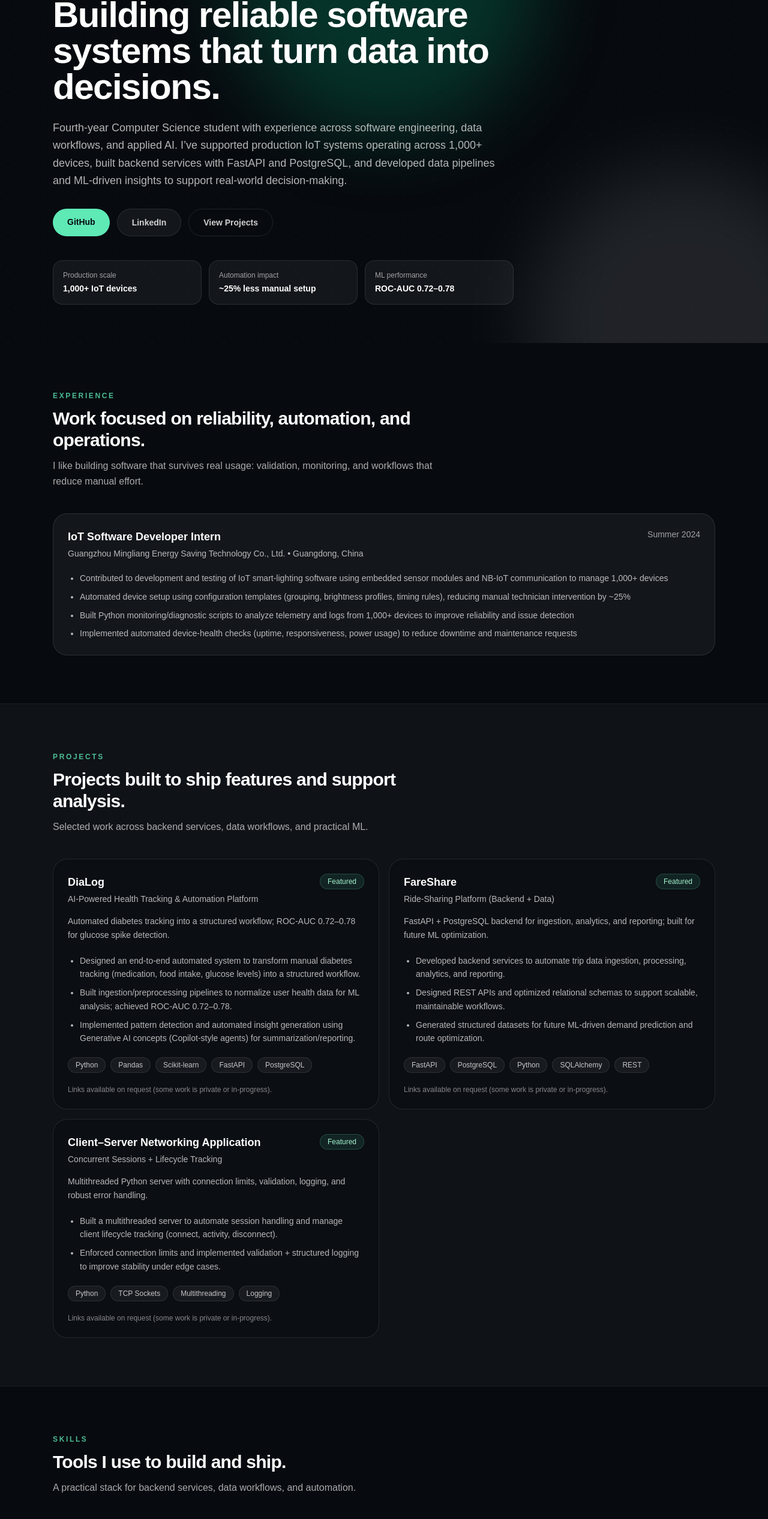
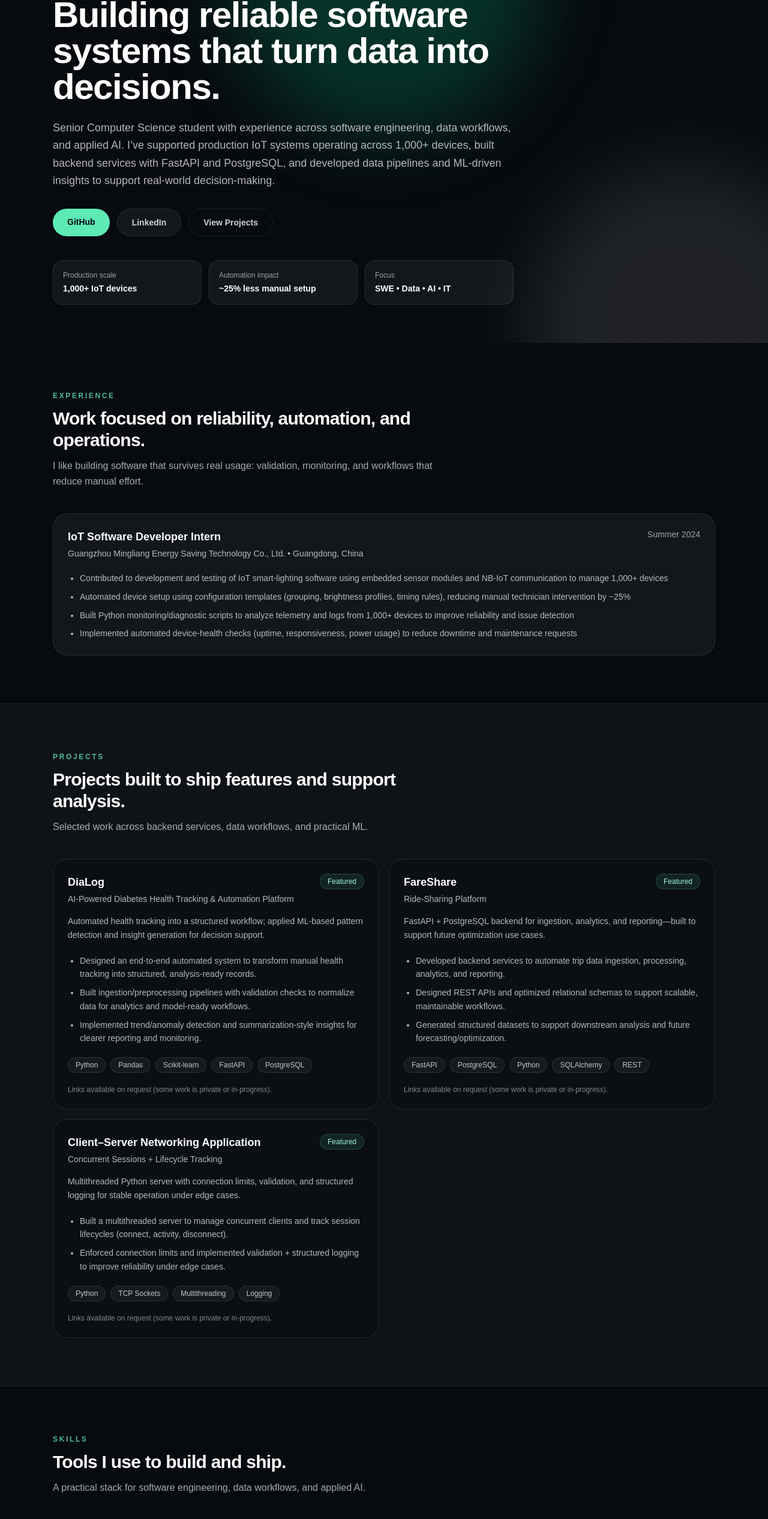
Before and after one commit to alexou8/alex-ou-portfolio, a Next.js app: page / in a window 1280 px wide. Shown: the part 206-2739 px from the top of the page at 60% size. Built offline with nearby package versions, Linux system fonts and the light colour scheme.

Commit message:
Refactor profile and project details with animations
Updated profile information, project details, and improved code structure with scroll reveal animations.

```diff
--- a/app/page.tsx
+++ b/app/page.tsx
@@ -1,25 +1,52 @@
+"use client";
+
 // app/page.tsx
 // ============================================================
 // Wealthsimple-inspired Portfolio (Next.js App Router + Tailwind)
-// - Dark, minimal, crisp spacing, rounded cards, subtle gradients
-// - EDIT HERE comments show what to change quickly
+// + Smooth animations (hero stagger + scroll reveal + hover lift)
 // ============================================================
+//
+// IMPORTANT (1-time):
+// This file expects the CSS helpers to exist in app/globals.css:
+//
+//   .reveal / .reveal.show
+//   .hero-in (and optional [data-delay] variants)
+//   prefers-reduced-motion guard
+//
+// If you haven't added them yet, paste the CSS snippet I gave earlier into app/globals.css.
+// ============================================================
+
+import { useEffect } from "react";
+
+type ProjectLink = {
+  label: string;
+  href: string;
+};
+
+type Project = {
+  name: string;
+  subtitle: string;
+  impact: string;
+  bullets: string[];
+  stack: string[];
+  links?: ProjectLink[];
+};
 
 const LINKS = {
   // EDIT HERE
   github: "https://github.com/alexou8",
-  linkedin: "https://www.linkedin.com/in/alexou8",
+  linkedin: "https://www.linkedin.com/in/alexou8/",
   email: "oualex8@gmail.com",
 };
 
 const PROFILE = {
-  // EDIT HERE
+  // EDIT HERE (balanced for SWE / AI-ML / IT / Data)
   name: "Alex Ou",
   location: "Richmond Hill, ON",
   tagline: "Software • Data • AI • Systems",
   headline: "Building reliable software systems that turn data into decisions.",
   summary:
-    "Fourth-year Computer Science student with experience across software engineering, data workflows, and applied AI. I’ve supported production IoT systems operating across 1,000+ devices, built backend services with FastAPI and PostgreSQL, and developed data pipelines and ML-driven insights to support real-world decision-making.",
+    "Senior Computer Science student with experience across software engineering, data workflows, and applied AI. I’ve supported production IoT systems operating across 1,000+ devices, built backend services with FastAPI and PostgreSQL, and developed data pipelines and ML-driven insights to support real-world decision-making.",
 };
 
 const EXPERIENCE = [
@@ -38,80 +65,76 @@ const EXPERIENCE = [
   },
 ];
 
-type ProjectLink = {
-  label: string;
-  href: string;
-};
-
-type Project = {
-  name: string;
-  subtitle: string;
-  impact: string;
-  bullets: string[];
-  stack: string[];
-  links?: ProjectLink[];
-};
-
 const PROJECTS: Project[] = [
   {
     // EDIT HERE
     name: "DiaLog",
-    subtitle: "AI-Powered Health Tracking & Automation Platform",
+    subtitle: "AI-Powered Diabetes Health Tracking & Automation Platform",
     impact:
-      "Automated diabetes tracking into a structured workflow; ROC-AUC 0.72–0.78 for glucose spike detection.",
+      "Automated health tracking into a structured workflow; applied ML-based pattern detection and insight generation for decision support.",
     bullets: [
-      "Designed an end-to-end automated system to transform manual diabetes tracking (medication, food intake, glucose levels) into a structured workflow.",
-      "Built ingestion/preprocessing pipelines to normalize user health data for ML analysis; achieved ROC-AUC 0.72–0.78.",
-      "Implemented pattern detection and automated insight generation using Generative AI concepts (Copilot-style agents) for summarization/reporting.",
+      "Designed an end-to-end automated system to transform manual health tracking into structured, analysis-ready records.",
+      "Built ingestion/preprocessing pipelines with validation checks to normalize data for analytics and model-ready workflows.",
+      "Implemented trend/anomaly detection and summarization-style insights for clearer reporting and monitoring.",
     ],
     stack: ["Python", "Pandas", "Scikit-learn", "FastAPI", "PostgreSQL"],
-    links: [
-      // EDIT HERE (optional)
-      // { label: "GitHub", href: "https://github.com/..." },
-      // { label: "Demo", href: "https://..." },
-    ],
+    links: [],
   },
   {
     name: "FareShare",
-    subtitle: "Ride-Sharing Platform (Backend + Data)",
+    subtitle: "Ride-Sharing Platform",
     impact:
-      "FastAPI + PostgreSQL backend for ingestion, analytics, and reporting; built for future ML optimization.",
+      "FastAPI + PostgreSQL backend for ingestion, analytics, and reporting—built to support future optimization use cases.",
     bullets: [
       "Developed backend services to automate trip data ingestion, processing, analytics, and reporting.",
       "Designed REST APIs and optimized relational schemas to support scalable, maintainable workflows.",
-      "Generated structured datasets for future ML-driven demand prediction and route optimization.",
+      "Generated structured datasets to support downstream analysis and future forecasting/optimization.",
     ],
     stack: ["FastAPI", "PostgreSQL", "Python", "SQLAlchemy", "REST"],
-    links: [
-      // EDIT HERE (optional)
-      // { label: "GitHub", href: "https://github.com/..." },
-      // { label: "Demo", href: "https://..." },
-    ],
+    links: [],
   },
   {
     name: "Client–Server Networking Application",
     subtitle: "Concurrent Sessions + Lifecycle Tracking",
     impact:
-      "Multithreaded Python server with connection limits, validation, logging, and robust error handling.",
+      "Multithreaded Python server with connection limits, validation, and structured logging for stable operation under edge cases.",
     bullets: [
-      "Built a multithreaded server to automate session handling and manage client lifecycle tracking (connect, activity, disconnect).",
-      "Enforced connection limits and implemented validation + structured logging to improve stability under edge cases.",
+      "Built a multithreaded server to manage concurrent clients and track session lifecycles (connect, activity, disconnect).",
+      "Enforced connection limits and implemented validation + structured logging to improve reliability under edge cases.",
     ],
     stack: ["Python", "TCP Sockets", "Multithreading", "Logging"],
-    links: [
-      // EDIT HERE (optional)
-      // { label: "GitHub", href: "https://github.com/..." },
-    ],
+    links: [],
   },
 ];
 
 const SKILLS = {
-  // Pulled from resume — EDIT HERE to reorder or remove
-  "Languages & Scripting": ["Python", "SQL", "Java", "JavaScript", "C", "TypeScript", "Lua", "VBA"],
-  "Backend & Data": ["FastAPI", "PostgreSQL", "SQLAlchemy", "REST APIs", "Data Pipelines"],
-  "AI / ML": ["Scikit-learn", "ML Pipelines", "Generative AI (Copilot Agents)"],
-  "Tools": ["Git", "CircuitVerse", "Microsoft Office", "Power Automate (workflow concepts)"],
+  // EDIT HERE (reorder / trim anytime)
+  "Languages & Scripting": ["Python", "SQL", "Java", "JavaScript", "C", "TypeScript"],
+  "Backend & Data": ["FastAPI", "PostgreSQL", "REST APIs", "Data Pipelines", "Validation & Logging"],
+  "AI / ML": ["Scikit-learn", "ML Pipelines", "Applied AI Workflows"],
+  Tools: ["Git", "Linux", "Postman", "Microsoft Office"],
 };
+
+function useScrollReveal() {
+  useEffect(() => {
+    const els = Array.from(document.querySelectorAll<HTMLElement>(".reveal"));
+
+    const io = new IntersectionObserver(
+      (entries) => {
+        entries.forEach((e) => {
+          if (e.isIntersecting) {
+            (e.target as HTMLElement).classList.add("show");
+            io.unobserve(e.target); // reveal once (clean + performant)
+          }
+        });
+      },
+      { threshold: 0.12 }
+    );
+
+    els.forEach((el) => io.observe(el));
+    return () => io.disconnect();
+  }, []);
+}
 
 function Pill({ children }: { children: React.ReactNode }) {
   return (
@@ -121,7 +144,15 @@ function Pill({ children }: { children: React.ReactNode }) {
   );
 }
 
-function SectionTitle({ eyebrow, title, desc }: { eyebrow: string; title: string; desc?: string }) {
+function SectionTitle({
+  eyebrow,
+  title,
+  desc,
+}: {
+  eyebrow: string;
+  title: string;
+  desc?: string;
+}) {
   return (
     <div className="max-w-2xl">
       <p className="text-xs font-semibold tracking-[0.22em] text-emerald-300/80">{eyebrow}</p>
@@ -132,12 +163,14 @@ function SectionTitle({ eyebrow, title, desc }: { eyebrow: string; title: string
 }
 
 export default function Home() {
+  useScrollReveal();
+
   return (
     <main className="min-h-screen bg-[#070A0F] text-white">
-      {/* ======================================================
+      {/* =========================
           NAV
-        EDIT HERE: Resume link if you add one (e.g., /resume.pdf)
-      ======================================================= */}
+          EDIT HERE: Resume link if you add one (e.g., /resume.pdf in /public)
+      ========================== */}
       <header className="sticky top-0 z-50 border-b border-white/5 bg-[#070A0F]/70 backdrop-blur">
         <nav className="mx-auto flex max-w-6xl items-center justify-between px-5 sm:px-6 py-4">
           <a href="#top" className="group inline-flex items-center gap-3">
@@ -163,7 +196,6 @@ export default function Home() {
               Contact
             </a>
 
-            {/* EDIT HERE: If you host a resume in /public/resume.pdf then set href="/resume.pdf" */}
             <a
               href="#"
               className="rounded-full border border-white/10 bg-white/5 px-4 py-2 text-white/80 hover:bg-white/10 hover:text-white transition"
@@ -174,11 +206,11 @@ export default function Home() {
         </nav>
       </header>
 
-      {/* ======================================================
-        HERO (Wealthsimple-ish: bold, minimal, gradient accents)
-      ======================================================= */}
+      {/* =========================
+          HERO (stagger load-in)
+      ========================== */}
       <section id="top" className="relative overflow-hidden">
-        {/* background accents */}
+        {/* Background accents */}
         <div className="absolute inset-0">
           <div className="absolute -top-40 left-1/2 h-[520px] w-[520px] -translate-x-1/2 rounded-full bg-emerald-400/20 blur-3xl" />
           <div className="absolute -bottom-56 right-[-120px] h-[520px] w-[520px] rounded-full bg-white/10 blur-3xl" />
@@ -187,19 +219,27 @@ export default function Home() {
 
         <div className="relative mx-auto max-w-6xl px-5 sm:px-6 pt-14 sm:pt-20 pb-12 sm:pb-16">
           <div className="max-w-3xl">
-            <div className="flex flex-wrap items-center gap-2">
+            <div className="hero-in flex flex-wrap items-center gap-2" data-delay="1">
               <Pill>{PROFILE.tagline}</Pill>
               <Pill>{PROFILE.location}</Pill>
               <Pill>Wilfrid Laurier University • BSc CS</Pill>
             </div>
 
-            <h1 className="mt-6 text-4xl sm:text-5xl lg:text-6xl font-semibold tracking-tight text-white">
+            <h1
+              className="hero-in mt-6 text-4xl sm:text-5xl lg:text-6xl font-semibold tracking-tight text-white"
+              data-delay="2"
+            >
               {PROFILE.headline}
             </h1>
 
-            <p className="mt-6 text-base sm:text-lg text-white/70 leading-relaxed">{PROFILE.summary}</p>
+            <p
+              className="hero-in mt-6 text-base sm:text-lg text-white/70 leading-relaxed"
+              data-delay="3"
+            >
+              {PROFILE.summary}
+            </p>
 
-            <div className="mt-8 flex flex-wrap gap-3">
+            <div className="hero-in mt-8 flex flex-wrap gap-3" data-delay="3">
               <a
                 href={LINKS.github}
                 target="_blank"
@@ -224,8 +264,8 @@ export default function Home() {
               </a>
             </div>
 
-            {/* quick metrics */}
-            <div className="mt-10 grid grid-cols-1 sm:grid-cols-3 gap-3">
+            {/* Quick metrics */}
+            <div className="hero-in mt-10 grid grid-cols-1 sm:grid-cols-3 gap-3" data-delay="3">
               <div className="rounded-2xl border border-white/10 bg-white/5 p-4">
                 <p className="text-xs text-white/60">Production scale</p>
                 <p className="mt-1 text-sm font-semibold">1,000+ IoT devices</p>
@@ -235,18 +275,18 @@ export default function Home() {
                 <p className="mt-1 text-sm font-semibold">~25% less manual setup</p>
               </div>
               <div className="rounded-2xl border border-white/10 bg-white/5 p-4">
-                <p className="text-xs text-white/60">ML performance</p>
-                <p className="mt-1 text-sm font-semibold">ROC-AUC 0.72–0.78</p>
+                <p className="text-xs text-white/60">Focus</p>
+                <p className="mt-1 text-sm font-semibold">SWE • Data • AI • IT</p>
               </div>
             </div>
           </div>
         </div>
       </section>
 
-      {/* ======================================================
-        WORK
-      ======================================================= */}
-      <section id="work" className="mx-auto max-w-6xl px-5 sm:px-6 py-14 sm:py-20">
+      {/* =========================
+          WORK (scroll reveal)
+      ========================== */}
+      <section id="work" className="mx-auto max-w-6xl px-5 sm:px-6 py-14 sm:py-20 reveal">
         <SectionTitle
           eyebrow="EXPERIENCE"
           title="Work focused on reliability, automation, and operations."
@@ -254,8 +294,12 @@ export default function Home() {
         />
 
         <div className="mt-10 space-y-4">
-          {EXPERIENCE.map((x) => (
-            <div key={x.role} className="rounded-3xl border border-white/10 bg-white/5 p-6">
+          {EXPERIENCE.map((x, idx) => (
+            <div
+              key={`${x.role}-${idx}`}
+              className="reveal rounded-3xl border border-white/10 bg-white/5 p-6 transition will-change-transform hover:-translate-y-1 hover:bg-white/[0.07]"
+              data-delay="1"
+            >
               <div className="flex flex-col sm:flex-row sm:items-start sm:justify-between gap-3">
                 <div>
                   <h3 className="text-lg font-semibold">{x.role}</h3>
@@ -276,11 +320,11 @@ export default function Home() {
         </div>
       </section>
 
-      {/* ======================================================
-        PROJECTS
-      ======================================================= */}
+      {/* =========================
+          PROJECTS (scroll reveal + stagger feel)
+      ========================== */}
       <section id="projects" className="border-y border-white/5 bg-white/[0.03]">
-        <div className="mx-auto max-w-6xl px-5 sm:px-6 py-14 sm:py-20">
+        <div className="mx-auto max-w-6xl px-5 sm:px-6 py-14 sm:py-20 reveal">
           <SectionTitle
             eyebrow="PROJECTS"
             title="Projects built to ship features and support analysis."
@@ -288,8 +332,14 @@ export default function Home() {
           />
 
           <div className="mt-10 grid grid-cols-1 lg:grid-cols-2 gap-4">
-            {PROJECTS.map((p) => (
-              <article key={p.name} className="rounded-3xl border border-white/10 bg-[#070A0F]/40 p-6">
+            {PROJECTS.map((p, i) => {
+              const delay = ((i % 3) + 1) as 1 | 2 | 3;
+              return (
+                <article
+                  key={p.name}
+                  className="reveal rounded-3xl border border-white/10 bg-[#070A0F]/40 p-6 transition will-change-transform hover:-translate-y-1 hover:bg-white/[0.06]"
+                  data-delay={String(delay)}
+                >
                   <div className="flex items-start justify-between gap-4">
                     <div>
                       <h3 className="text-lg font-semibold">{p.name}</h3>
@@ -319,7 +369,7 @@ export default function Home() {
                     ))}
                   </div>
 
-                {/* Optional links */}
+                  {/* Optional links (typed) */}
                   {p.links && p.links.length > 0 ? (
                     <div className="mt-5 flex flex-wrap gap-3 text-sm">
                       {p.links.map((l) => (
@@ -336,29 +386,35 @@ export default function Home() {
                     </div>
                   ) : (
                     <p className="mt-5 text-xs text-white/50">
-                    {/* EDIT HERE: If you add repo links later, remove this line */}
                       Links available on request (some work is private or in-progress).
                     </p>
                   )}
                 </article>
-            ))}
+              );
+            })}
           </div>
         </div>
       </section>
 
-      {/* ======================================================
-        SKILLS
-      ======================================================= */}
-      <section id="skills" className="mx-auto max-w-6xl px-5 sm:px-6 py-14 sm:py-20">
+      {/* =========================
+          SKILLS (scroll reveal)
+      ========================== */}
+      <section id="skills" className="mx-auto max-w-6xl px-5 sm:px-6 py-14 sm:py-20 reveal">
         <SectionTitle
           eyebrow="SKILLS"
           title="Tools I use to build and ship."
-          desc="A practical stack for backend services, data workflows, and automation."
+          desc="A practical stack for software engineering, data workflows, and applied AI."
         />
 
         <div className="mt-10 grid grid-cols-1 md:grid-cols-2 gap-4">
-          {Object.entries(SKILLS).map(([group, items]) => (
-            <div key={group} className="rounded-3xl border border-white/10 bg-white/5 p-6">
+          {Object.entries(SKILLS).map(([group, items], i) => {
+            const delay = ((i % 3) + 1) as 1 | 2 | 3;
+            return (
+              <div
+                key={group}
+                className="reveal rounded-3xl border border-white/10 bg-white/5 p-6 transition will-change-transform hover:-translate-y-1 hover:bg-white/[0.07]"
+                data-delay={String(delay)}
+              >
                 <h3 className="text-sm font-semibold text-white">{group}</h3>
                 <div className="mt-4 flex flex-wrap gap-2">
                   {items.map((x) => (
@@ -371,22 +427,23 @@ export default function Home() {
                   ))}
                 </div>
               </div>
-          ))}
+            );
+          })}
         </div>
       </section>
 
-      {/* ======================================================
-        CONTACT
-      ======================================================= */}
+      {/* =========================
+          CONTACT (scroll reveal)
+      ========================== */}
       <section id="contact" className="border-t border-white/5">
-        <div className="mx-auto max-w-6xl px-5 sm:px-6 py-14 sm:py-20">
+        <div className="mx-auto max-w-6xl px-5 sm:px-6 py-14 sm:py-20 reveal">
           <SectionTitle
             eyebrow="CONTACT"
             title="Open to Summer 2026 internships."
-            desc="If you’re hiring for backend, data, or automation roles, I’d love to connect."
+            desc="If you’re hiring for software, data, AI/ML, or IT roles, I’d love to connect."
           />
 
-          <div className="mt-10 rounded-3xl border border-white/10 bg-white/5 p-6 sm:p-8 flex flex-col sm:flex-row sm:items-center sm:justify-between gap-5">
+          <div className="mt-10 rounded-3xl border border-white/10 bg-white/5 p-6 sm:p-8 flex flex-col sm:flex-row sm:items-center sm:justify-between gap-5 transition hover:bg-white/[0.07]">
             <div>
               <p className="text-sm text-white/70">Email</p>
               <a
@@ -419,7 +476,9 @@ export default function Home() {
           </div>
 
           <footer className="mt-10 flex flex-col sm:flex-row items-start sm:items-center justify-between gap-3 text-xs text-white/45">
-            <p>© {new Date().getFullYear()} {PROFILE.name}. Built with Next.js + Tailwind.</p>
+            <p>
+              © {new Date().getFullYear()} {PROFILE.name}. Built with Next.js + Tailwind.
+            </p>
             <a href="#top" className="hover:text-white/70 transition">
               Back to top
             </a>
```
Lines whose indentation alone changed are shown as unchanged.
